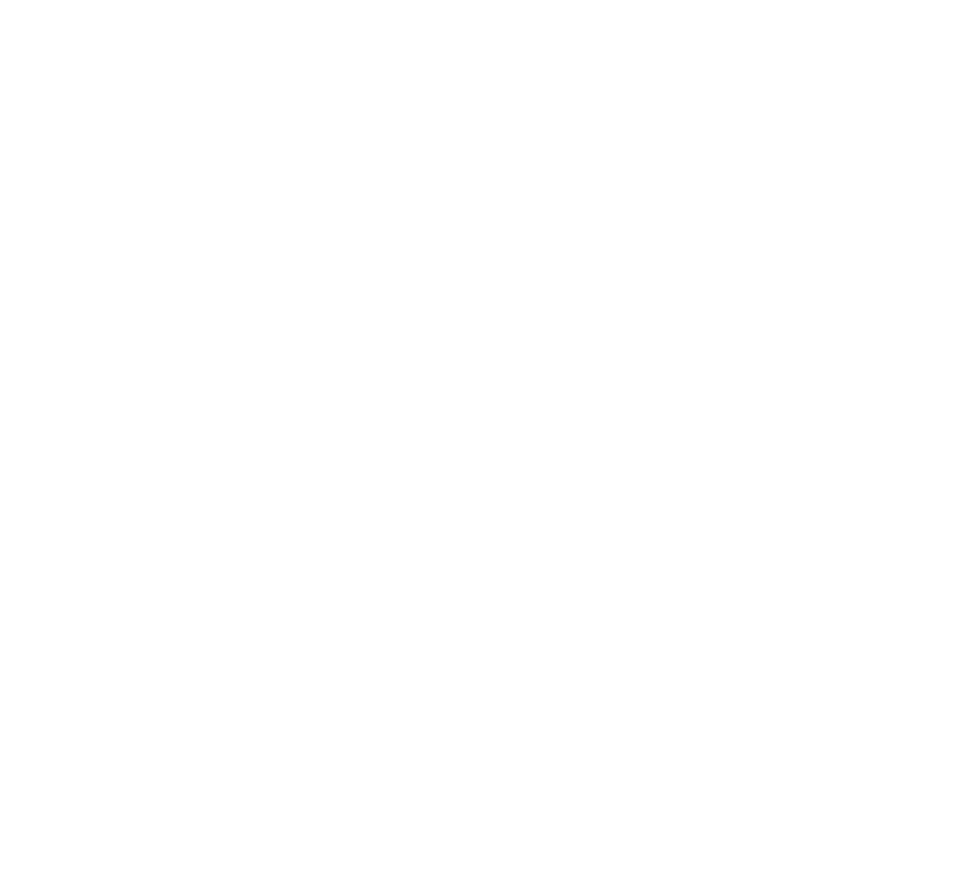
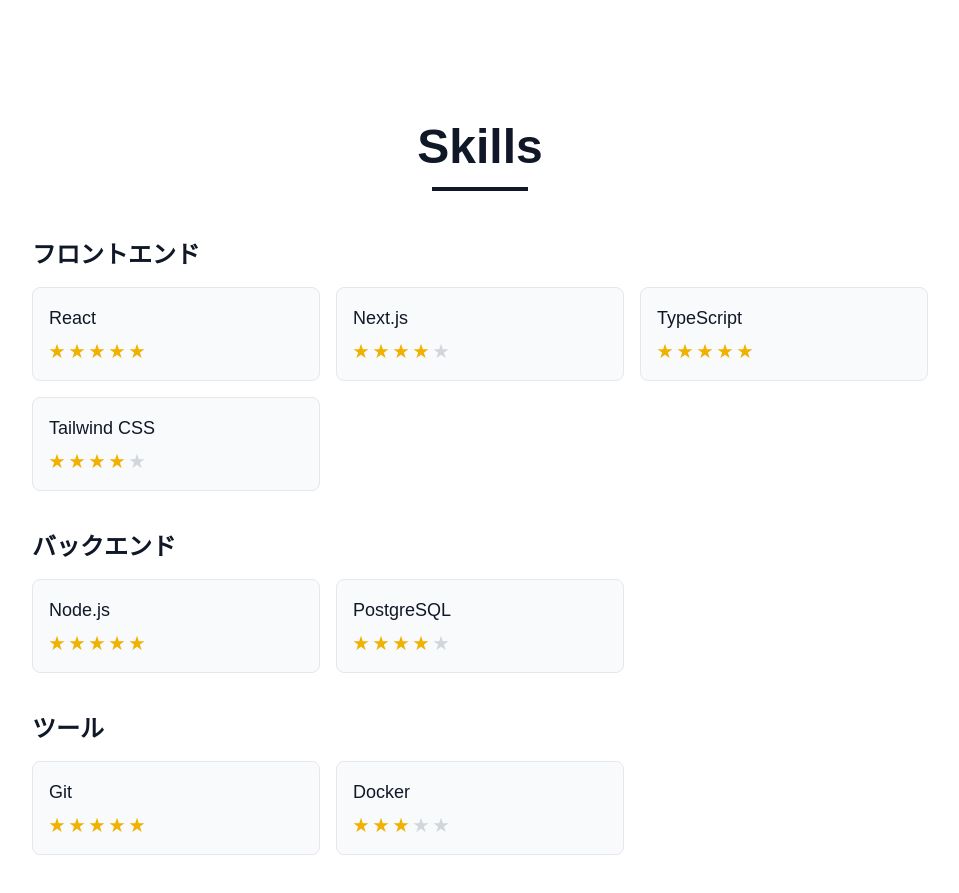
Before and after one commit to focta/portfolio, a Next.js app: page / in a window 1280 px wide. Shown: the part 1740-2633 px from the top of the page, without its empty margins (160-1119 px from the left). Before the commit the page ends 1799 px from the top, so only its background shows below. Built offline with nearby package versions, Linux system fonts and the light colour scheme.

Commit message:
Skillのセクションを実装した

```diff
--- /dev/null
+++ b/app/components/Skills.tsx
@@ -0,0 +1,104 @@
+import { SkillsData } from "@/types";
+import skillsData from "@/data/skills.json";
+
+// カテゴリ名の日本語マッピング
+const categoryLabels: Record<string, string> = {
+  frontend: "フロントエンド",
+  backend: "バックエンド",
+  tool: "ツール",
+  other: "その他",
+};
+
+// カテゴリの表示順序
+const categoryOrder: Array<"frontend" | "backend" | "tool" | "other"> = [
+  "frontend",
+  "backend",
+  "tool",
+  "other",
+];
+
+// レベルを星で表示するコンポーネント
+const LevelStars = ({ level }: { level: number }) => {
+  const maxLevel = 5;
+  const filledStars = level;
+  const emptyStars = maxLevel - level;
+
+  return (
+    <div className="flex items-center gap-1">
+      {Array.from({ length: filledStars }).map((_, i) => (
+        <span key={`filled-${i}`} className="text-yellow-500">
+          ★
+        </span>
+      ))}
+      {Array.from({ length: emptyStars }).map((_, i) => (
+        <span key={`empty-${i}`} className="text-gray-300 dark:text-gray-600">
+          ★
+        </span>
+      ))}
+    </div>
+  );
+};
+
+export default function Skills() {
+  const data = skillsData as SkillsData;
+
+  // カテゴリごとにスキルをグループ化
+  const skillsByCategory = categoryOrder.reduce((acc, category) => {
+    acc[category] = data.skills.filter(
+      (skill) => skill.category === category
+    );
+    return acc;
+  }, {} as Record<string, typeof data.skills>);
+
+  return (
+    <section
+      id="skills"
+      className="min-h-screen flex items-center justify-center px-4 py-16 bg-white dark:bg-black"
+    >
+      <div className="max-w-4xl w-full mx-auto">
+        <div className="space-y-12">
+          {/* セクションタイトル */}
+          <div className="text-center">
+            <h2 className="text-3xl md:text-4xl lg:text-5xl font-bold text-gray-900 dark:text-white mb-4">
+              Skills
+            </h2>
+            <div className="w-24 h-1 bg-gray-900 dark:bg-white mx-auto"></div>
+          </div>
+
+          {/* カテゴリごとのスキル表示 */}
+          <div className="space-y-10">
+            {categoryOrder.map((category) => {
+              const skills = skillsByCategory[category];
+              if (skills.length === 0) return null;
+
+              return (
+                <div key={category} className="space-y-4">
+                  <h3 className="text-xl md:text-2xl font-semibold text-gray-900 dark:text-white">
+                    {categoryLabels[category]}
+                  </h3>
+                  <div className="grid grid-cols-1 sm:grid-cols-2 lg:grid-cols-3 gap-4">
+                    {skills.map((skill) => (
+                      <div
+                        key={skill.name}
+                        className="flex flex-col items-start p-4 bg-gray-50 dark:bg-gray-900 rounded-lg border border-gray-200 dark:border-gray-800"
+                      >
+                        <div className="flex items-center justify-between w-full mb-2">
+                          <span className="text-base md:text-lg font-medium text-gray-900 dark:text-white">
+                            {skill.name}
+                          </span>
+                        </div>
+                        {skill.level && (
+                          <LevelStars level={skill.level} />
+                        )}
+                      </div>
+                    ))}
+                  </div>
+                </div>
+              );
+            })}
+          </div>
+        </div>
+      </div>
+    </section>
+  );
+}
--- a/app/page.tsx
+++ b/app/page.tsx
@@ -1,11 +1,13 @@
 import Hero from "./components/Hero";
 import AboutMe from "./components/AboutMe";
+import Skills from "./components/Skills";
 
 export default function Home() {
   return (
     <main className="min-h-screen">
       <Hero />
       <AboutMe />
+      <Skills />
       {/* 他のセクションは後で追加 */}
     </main>
   );
--- /dev/null
+++ b/data/skills.json
@@ -0,0 +1,44 @@
+{
+  "skills": [
+    {
+      "name": "React",
+      "category": "frontend",
+      "level": 5
+    },
+    {
+      "name": "Next.js",
+      "category": "frontend",
+      "level": 4
+    },
+    {
+      "name": "TypeScript",
+      "category": "frontend",
+      "level": 5
+    },
+    {
+      "name": "Tailwind CSS",
+      "category": "frontend",
+      "level": 4
+    },
+    {
+      "name": "Node.js",
+      "category": "backend",
+      "level": 5
+    },
+    {
+      "name": "PostgreSQL",
+      "category": "backend",
+      "level": 4
+    },
+    {
+      "name": "Git",
+      "category": "tool",
+      "level": 5
+    },
+    {
+      "name": "Docker",
+      "category": "tool",
+      "level": 3
+    }
+  ]
+}
--- a/types/index.ts
+++ b/types/index.ts
@@ -18,11 +18,15 @@
   values?: string[];
 }
 
-// Skills Section (後で使用)
+// Skills Section
 export interface Skill {
   name: string;
   category: "frontend" | "backend" | "tool" | "other";
   level?: number;
+}
+
+export interface SkillsData {
+  skills: Skill[];
 }
 
 // Projects Section (後で使用)
```
